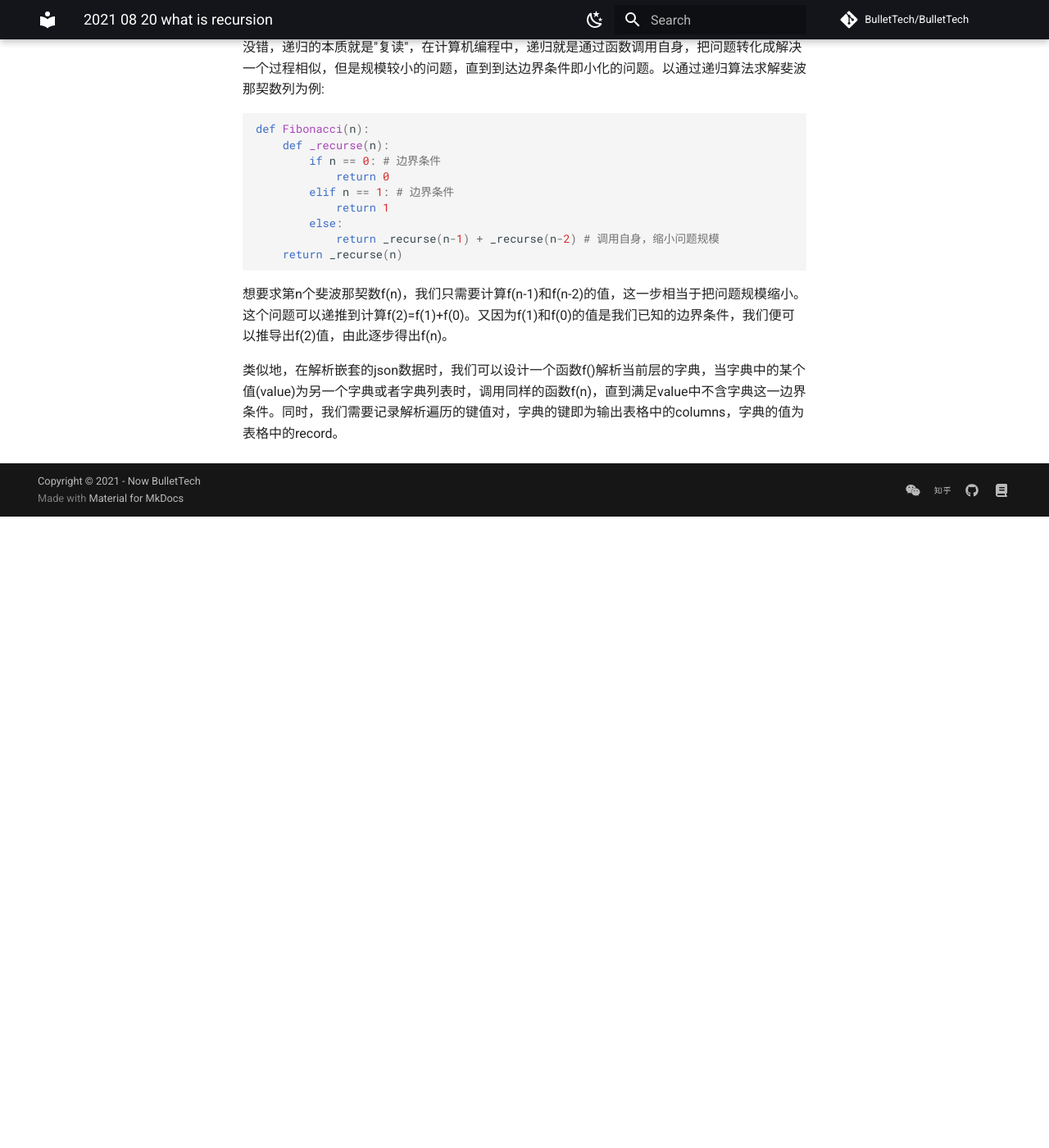
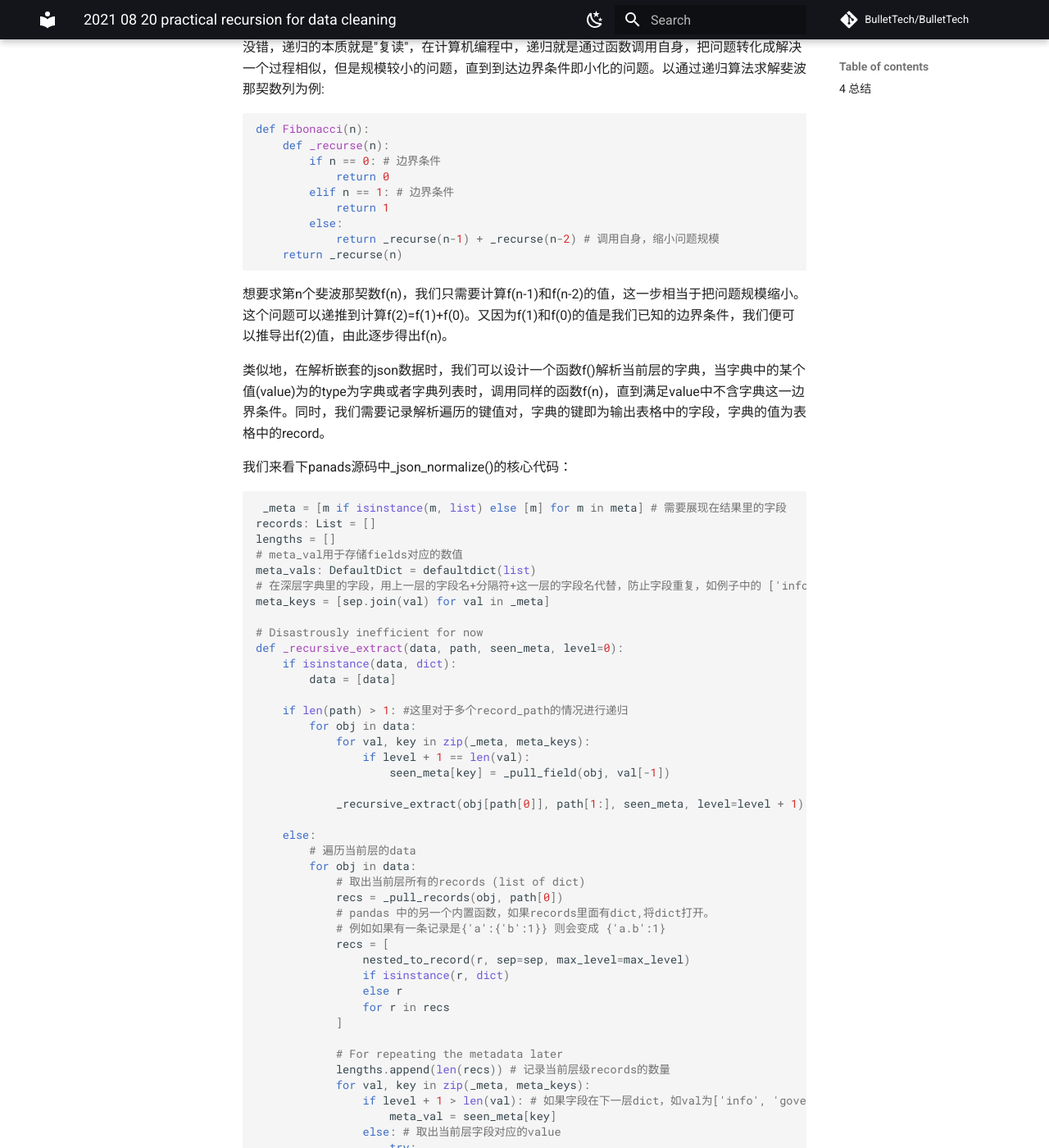
Before and after one commit to BulletTech/BulletTech, an MkDocs documentation site: the page built from docs/Main_Course/Data_Analytics/2021-08-20-practical-recursion-for-data-cleaning.md, in a window 1280 px wide and 1400 px high, scrolled down 2229 px. Shown: the whole window at 82% size. Built offline with MkDocs 1.6.1 and Material for MkDocs 9.7.7, drawn with Linux system fonts in a browser that asks for light colours; comment, search, counter and statistics services are not loaded; before the commit the page ends 2859 px from its top, so only the background shows below that; some of the changed text lies outside the part shown.

Commit message:
update aritcle

````diff
--- a/docs/Main_Course/Data_Analytics/2021-08-20-what-is-recursion.md
+++ b/docs/Main_Course/Data_Analytics/2021-08-20-practical-recursion-for-data-cleaning.md
@@ -95,4 +95,71 @@
 
 想要求第n个斐波那契数f(n)，我们只需要计算f(n-1)和f(n-2)的值，这一步相当于把问题规模缩小。这个问题可以递推到计算f(2)=f(1)+f(0)。又因为f(1)和f(0)的值是我们已知的边界条件，我们便可以推导出f(2)值，由此逐步得出f(n)。
 
-类似地，在解析嵌套的json数据时，我们可以设计一个函数f()解析当前层的字典，当字典中的某个值(value)为另一个字典或者字典列表时，调用同样的函数f(n)，直到满足value中不含字典这一边界条件。同时，我们需要记录解析遍历的键值对，字典的键即为输出表格中的columns，字典的值为表格中的record。
+类似地，在解析嵌套的json数据时，我们可以设计一个函数f()解析当前层的字典，当字典中的某个值(value)为的type为字典或者字典列表时，调用同样的函数f(n)，直到满足value中不含字典这一边界条件。同时，我们需要记录解析遍历的键值对，字典的键即为输出表格中的字段，字典的值为表格中的record。
+
+我们来看下panads源码中_json_normalize()的核心代码：
+
+``` Python
+
+ _meta = [m if isinstance(m, list) else [m] for m in meta] # 需要展现在结果里的字段
+records: List = []
+lengths = []
+# meta_val用于存储fields对应的数值
+meta_vals: DefaultDict = defaultdict(list)
+# 在深层字典里的字段，用上一层的字段名+分隔符+这一层的字段名代替，防止字段重复，如例子中的 ['info', 'governor'] 处理成 info.governor
+meta_keys = [sep.join(val) for val in _meta]
+
+# Disastrously inefficient for now
+def _recursive_extract(data, path, seen_meta, level=0):
+    if isinstance(data, dict):
+        data = [data]
+
+    if len(path) > 1: #这里对于多个record_path的情况进行递归
+        for obj in data:
+            for val, key in zip(_meta, meta_keys):
+                if level + 1 == len(val):
+                    seen_meta[key] = _pull_field(obj, val[-1])
+
+            _recursive_extract(obj[path[0]], path[1:], seen_meta, level=level + 1)
+
+    else:
+        # 遍历当前层的data
+        for obj in data:
+            # 取出当前层所有的records (list of dict)
+            recs = _pull_records(obj, path[0])
+            # pandas 中的另一个内置函数，如果records里面有dict,将dict打开。
+            # 例如如果有一条记录是{'a':{'b':1}} 则会变成 {'a.b':1}
+            recs = [
+                nested_to_record(r, sep=sep, max_level=max_level)
+                if isinstance(r, dict)
+                else r
+                for r in recs
+            ]
+
+            # For repeating the metadata later
+            lengths.append(len(recs)) # 记录当前层级records的数量
+            for val, key in zip(_meta, meta_keys):
+                if level + 1 > len(val): # 如果字段在下一层dict，如val为['info', 'governor']，则取seen_meta['info.governer']
+                    meta_val = seen_meta[key]
+                else: # 取出当前层字段对应的value
+                    try:
+                        meta_val = _pull_field(obj, val[level:])
+                    except KeyError as e:
+                        if errors == "ignore":
+                            meta_val = np.nan
+                        else:
+                            raise KeyError(
+                                "Try running with errors='ignore' as key "
+                                f"{e} is not always present"
+                            ) from e
+                meta_vals[key].append(meta_val)
+            records.extend(recs)
+
+_recursive_extract(data, record_path, {}, level=0)
+```
+
+可以看出源码还是稍微有些难以理解的，此外代码作者也吐槽目前的执行效率很低，但这个函数好在可以通过定义record_path控制解析的深度，防止将过深的半结构化数据完全展开，产生过多的记录。
+
+## 4 总结
+
+虽然数据分析师的日常工作中往往不需要直接接触算法，但掌握一些算法思想往往可以帮助我们更好地理解手边的工具。必要时也可以自己编写代码提高效率。除了刷算法题之外，读读优秀开源项目地源码也是很好的提升方式。如果实在没有时间，那就常来我们的公众号上看看吧！
````
